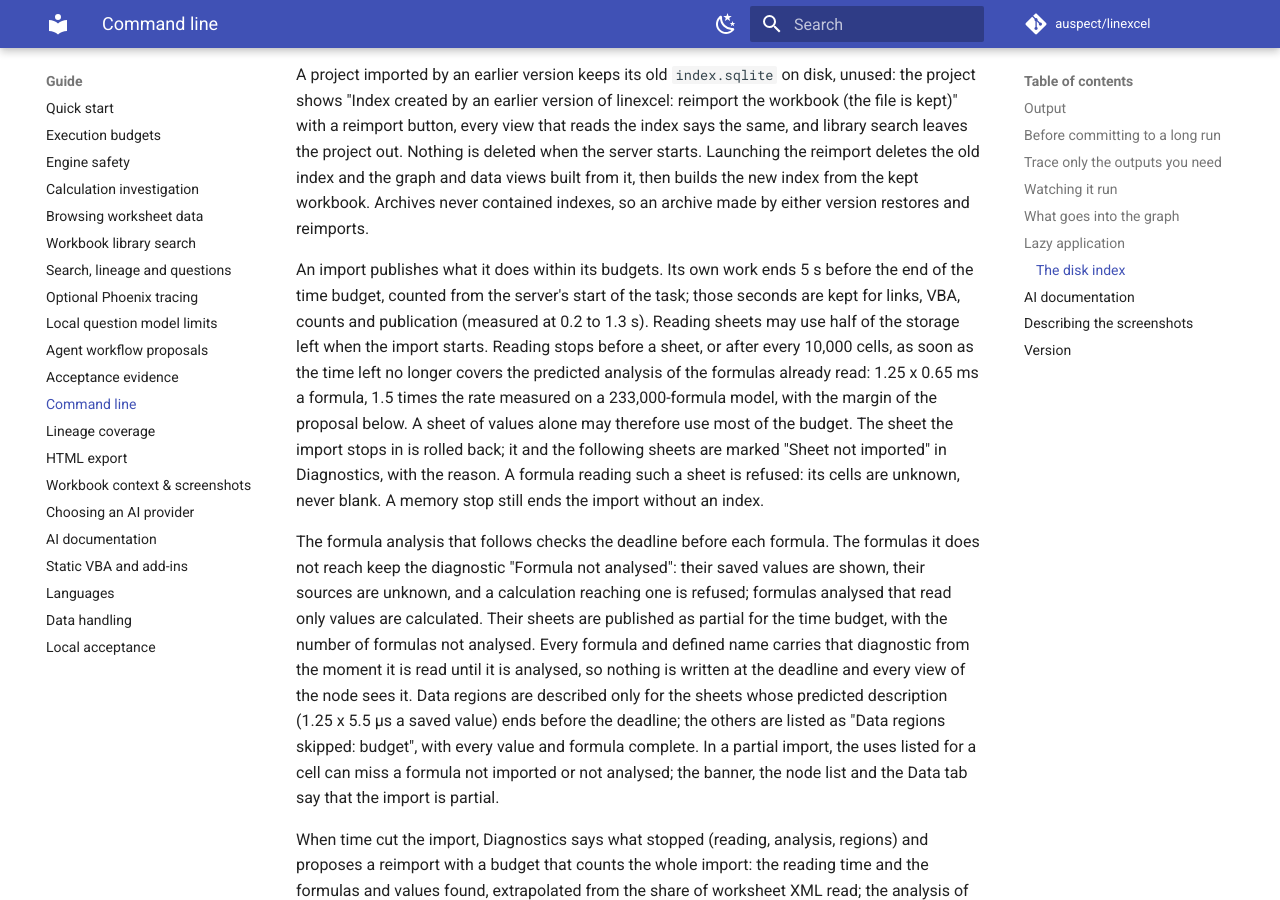
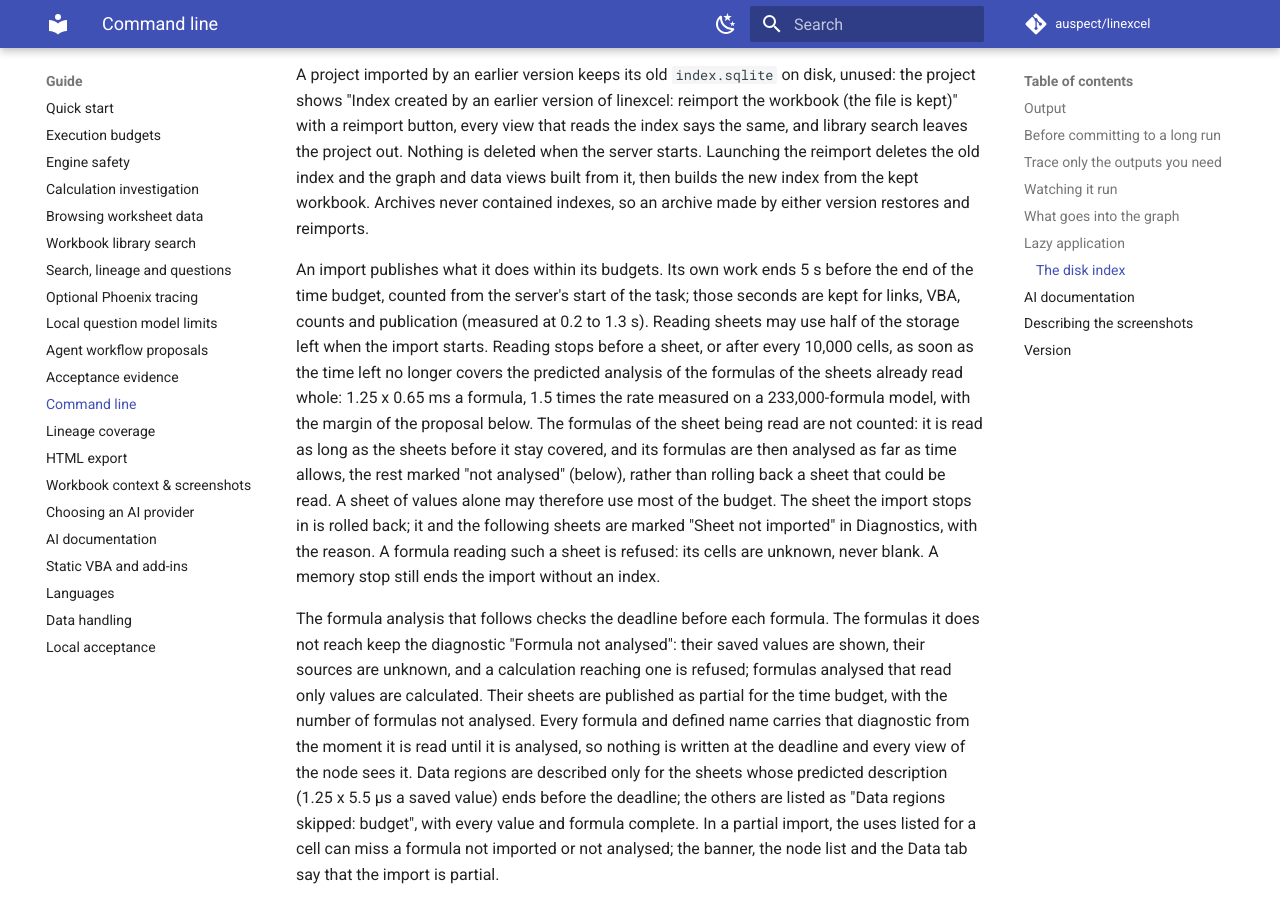
Before and after one commit to auspect/linexcel, an MkDocs documentation site: the page built from docs/guide/cli.md, in a window 1280 px wide and 900 px high, scrolled down 4093 px. Built offline with MkDocs 1.6.1 and Material for MkDocs 9.7.7, drawn with Linux system fonts in a browser that asks for light colours; comment, search, counter and statistics services are not loaded.

Commit message:
Let the reading reserve protect only the sheets read whole
Inside a sheet, the reserve counted that sheet's own formulas: a formula
sheet that reading could finish within the budget was rolled back and
published "not imported" as soon as the predicted analysis of its formulas
no longer fitted, although the analysis safety net would have kept all its
values and analysed its formulas as far as time allowed. The check every
10,000 cells now counts only the formulas of the sheets read whole; the
check before a sheet is unchanged. The sheets already read stay covered;
the sheet being read is read, and its formulas left are marked not
analysed. Docstring, CLI guide, changelog and design record updated.

Co-Authored-By: Claude Opus 5.5 <noreply@anthropic.com>

```diff
--- a/docs/guide/cli.md
+++ b/docs/guide/cli.md
@@ -179,9 +179,13 @@ task; those seconds are kept for links, VBA, counts and publication
 (measured at 0.2 to 1.3 s). Reading sheets may use half of the storage left
 when the import starts. Reading stops before a sheet, or after every 10,000
 cells, as soon as the time left no longer covers the predicted analysis of
-the formulas already read: 1.25 x 0.65 ms a formula, 1.5 times the rate
-measured on a 233,000-formula model, with the margin of the proposal below.
-A sheet of values alone may therefore use most of the budget. The sheet the
+the formulas of the sheets already read whole: 1.25 x 0.65 ms a formula,
+1.5 times the rate measured on a 233,000-formula model, with the margin of
+the proposal below. The formulas of the sheet being read are not counted:
+it is read as long as the sheets before it stay covered, and its formulas
+are then analysed as far as time allows, the rest marked "not analysed"
+(below), rather than rolling back a sheet that could be read. A sheet of
+values alone may therefore use most of the budget. The sheet the
 import stops in is rolled back; it and the following sheets are marked "Sheet
 not imported" in Diagnostics, with the reason. A formula reading such a sheet
 is refused: its cells are unknown, never blank. A memory stop still ends the
```
Also changed, not shown: CHANGELOG.md (+6 -3 lines), docs/reading_resilience_data_node.md (+3 -1 lines), 2 other files.
